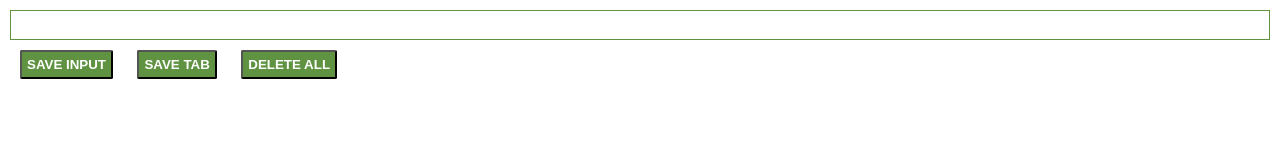
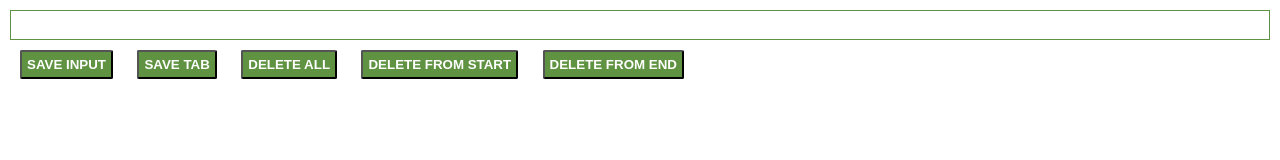
Before and after one commit to Rikhil09/Leads-Tracker, a website built with Vite: page index.html in a window 1280 px wide. Built offline with nearby package versions, Linux system fonts and the light colour scheme.

Commit message:
Update index.html

```diff
--- a/index.html
+++ b/index.html
@@ -11,6 +11,8 @@
     <button id="input-btn">SAVE INPUT</button>
     <button id="savebtn">SAVE TAB</button>
     <button id="del-btn">DELETE ALL</button>
+    <button id="del-str">DELETE FROM START</button>
+    <button id="del-end">DELETE FROM END</button>
     <ul id="ul-el"></ul>
     <script src="extension.js"></script>
 </body>
```
